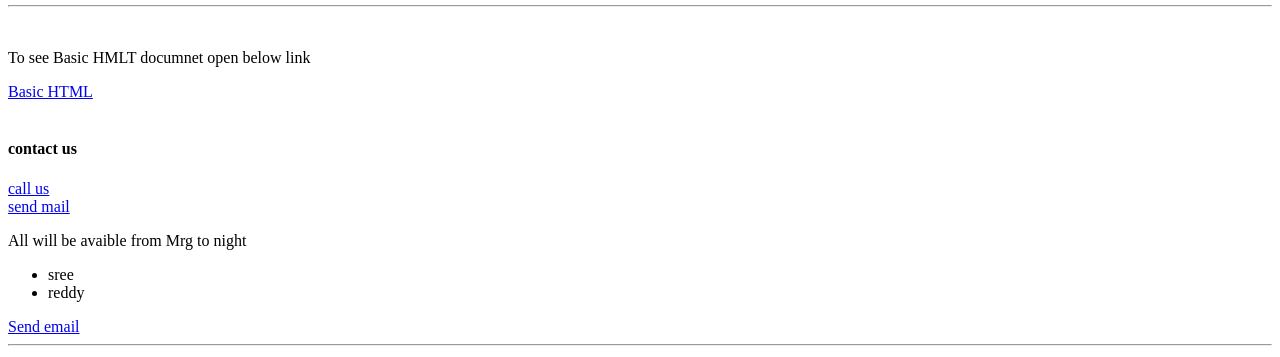
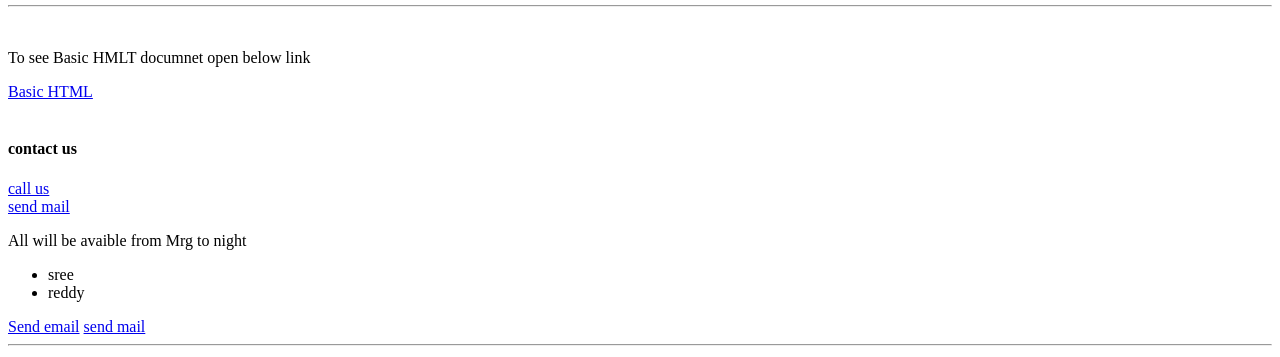
Before and after one commit to sreekanth184/Basic-code, a plain HTML site: page sreekanth.html in a window 1280 px wide. Shown: the part 443-800 px from the top of the page. Drawn offline with Linux system fonts and the light colour scheme.

Commit message:
added new

```diff
--- a/sreekanth.html
+++ b/sreekanth.html
@@ -28,6 +28,7 @@
             <li>reddy</li>
         </ul>
         <a href="mailto:example@example.com">Send email</a>
+        <a href="mailto:sreekanthreddy@gmail.com?subject=Hi hello+subject+subject&body=are you there+text">send mail</a>
         <hr>
 
 
```
